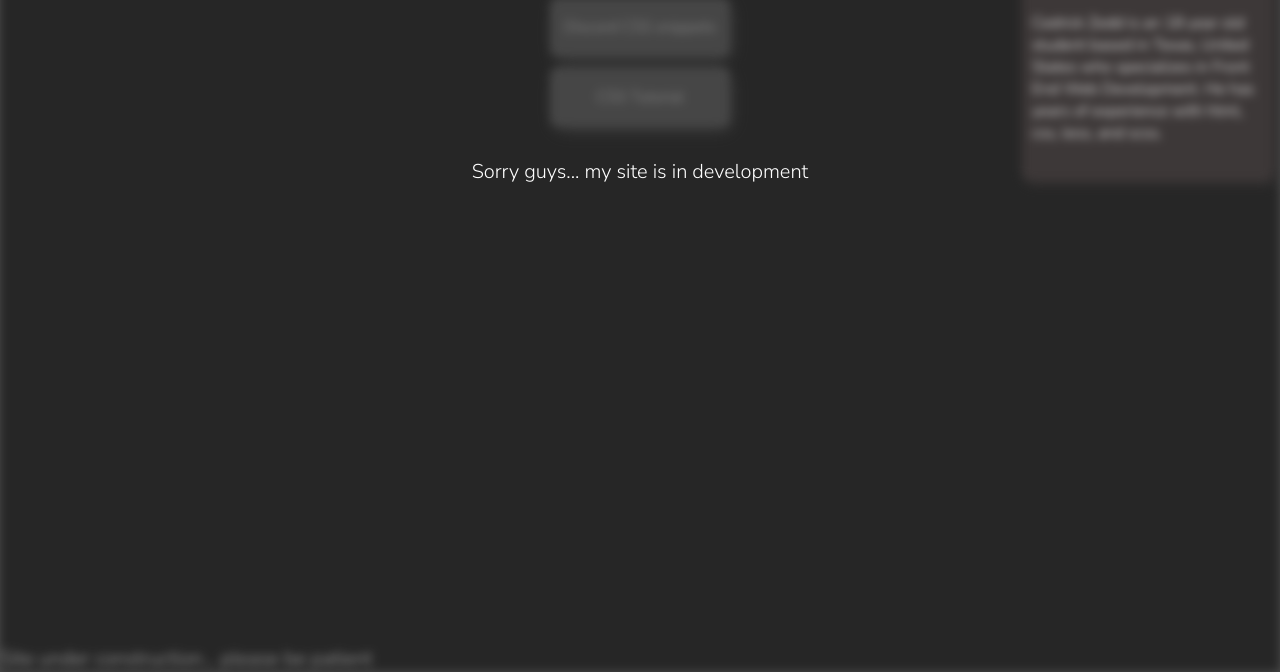
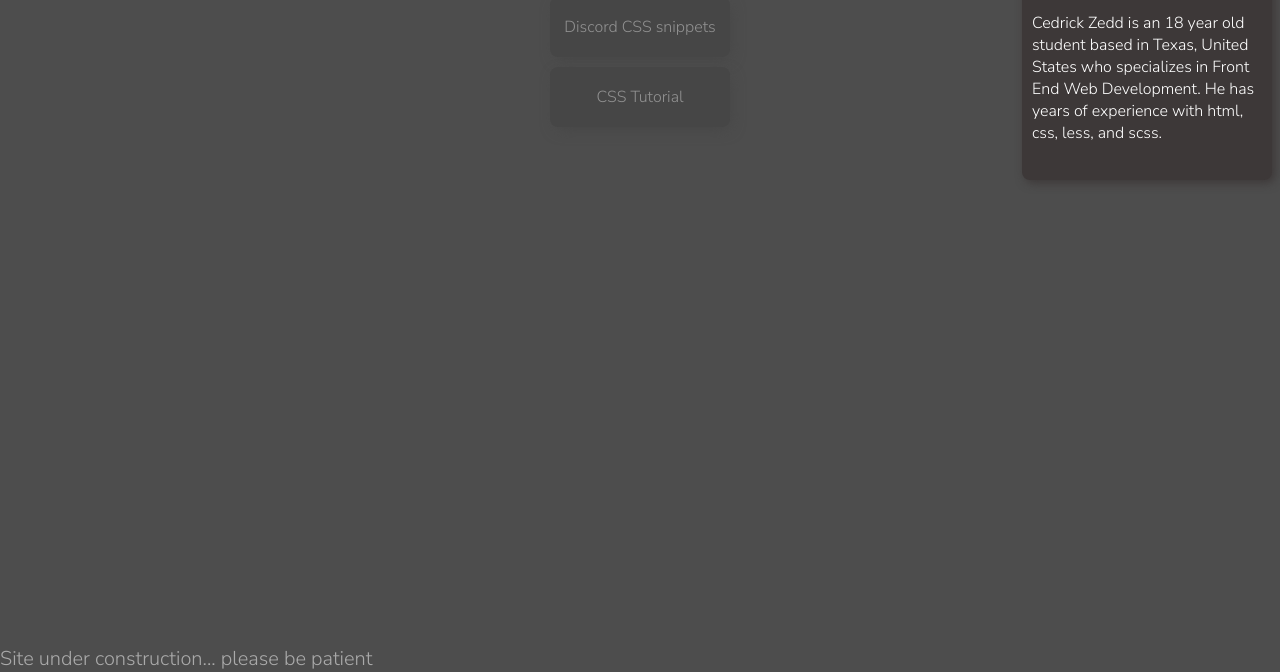
Before and after one commit to cedrickzedd/cedrickzedd.github.io, a website: page index.html in a window 1280 px wide. Shown: the part 128-800 px from the top of the page. Drawn offline with Linux system fonts and the light colour scheme.

Commit message:
Update index.html

```diff
--- a/index.html
+++ b/index.html
@@ -9,7 +9,6 @@
         <link rel="stylesheet" href="./styles/navbuttons.css">
         <link rel="stylesheet" href="./styles/floatingText.css">
 
-        <div class="comingSoon">
         <nav>
             <div id="navButtons">
                 <div class="reverse">
@@ -66,9 +65,8 @@
 
             </ul>
         </div></div>
-    </div>
 
 
     </body>
-    <!--put [href="/Discord/index.html"] in [class="disc"]-->
+    <!--TODO : put [href="/Discord/index.html"] in [class="disc"]-->
 </html>
```
